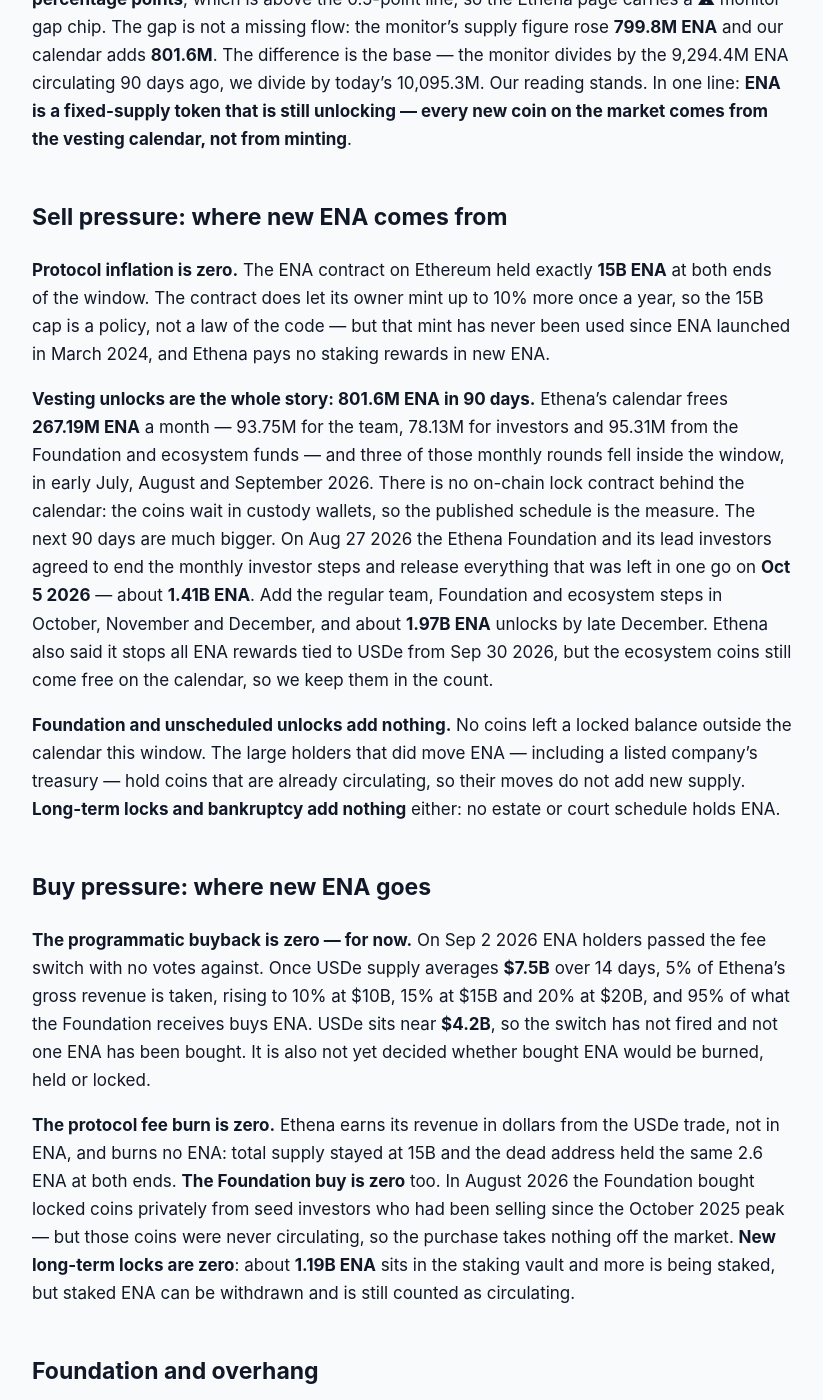
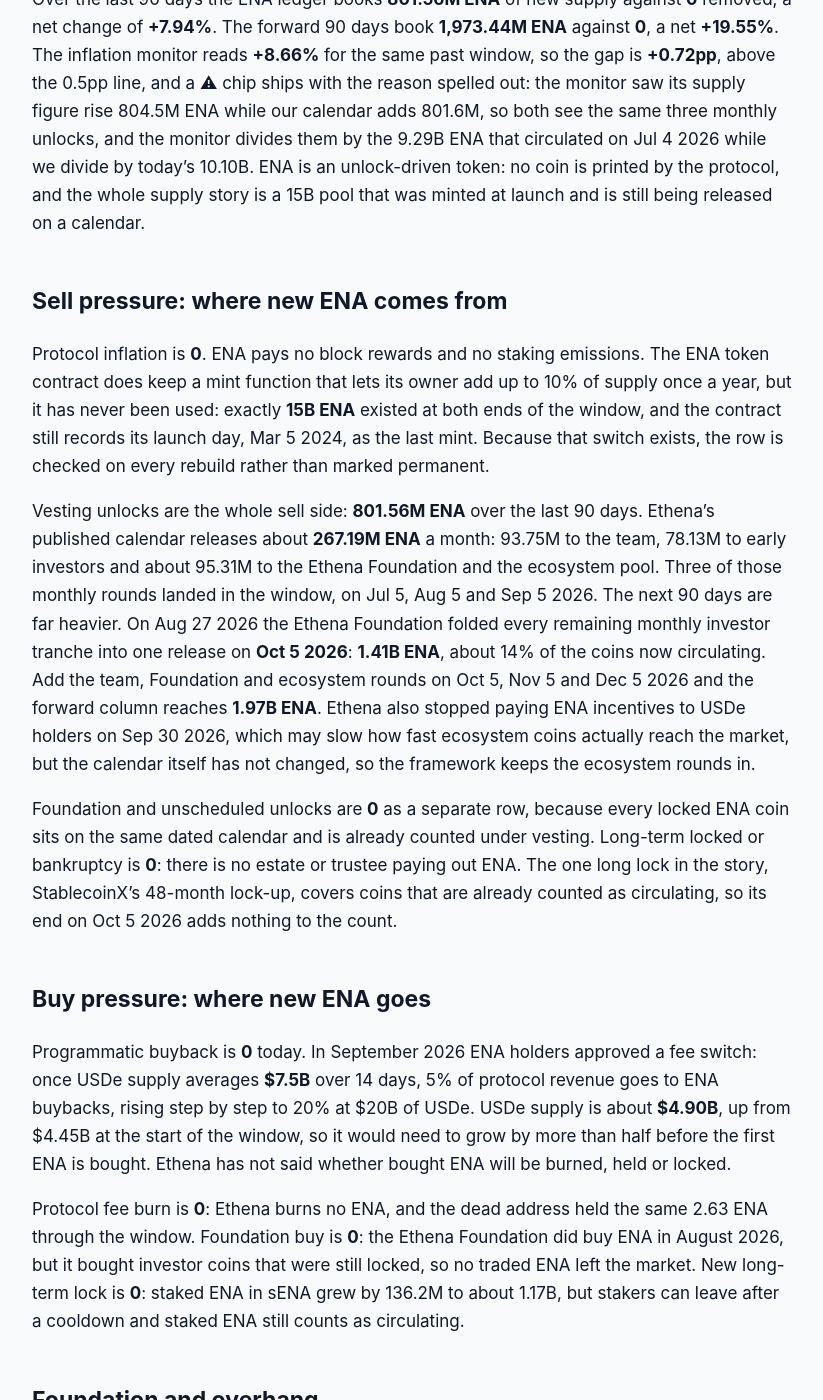
Before and after one commit to jeevansongmy-spec/mrnasdog-articles, a Jekyll site: the page built from crypto/ena-pressure-framework.md, in a window 1280 px wide and 1400 px high, scrolled down 529 px. Shown: the whole window, without its empty margins (228-1051 px from the left). Built offline with Jekyll 4.4.1, drawn with Linux system fonts in a browser that asks for light colours; some of the changed text lies outside the part shown.

Commit message:
publish: crypto/ena-pressure-framework

```diff
--- a/crypto/ena-pressure-framework.md
+++ b/crypto/ena-pressure-framework.md
@@ -1,6 +1,6 @@
 ---
-title:         "ENA Inflation Analysis · September 2026 · Supply growing · projected to keep growing"
-description:   "ENA supply is growing: Ethena mints nothing, but unlocks freed 801.6M ENA (+7.94%) in 90 days and about 1.97B (+19.55%) come next, 1.41B of it on Oct 5 2026."
+title:         "ENA Inflation Analysis · October 2026 · Supply growing · projected to keep growing"
+description:   "ENA supply is growing fast: 801.56M ENA unlocked in 90 days (+7.94%), and 1.41B investor coins unlock on Oct 5 2026 (+19.55% next). No buyback yet."
 canonical_url: "https://mrnasdog.com/research/ena/inflation"
 tags:          ["crypto", "ena", "ethena", "stablecoins"]
 published:     true
@@ -8,56 +8,50 @@ published:     true
 
 *Originally published at [https://mrnasdog.com/research/ena/inflation](https://mrnasdog.com/research/ena/inflation)*
 
-# ENA Inflation Analysis · September 2026 · Supply growing · projected to keep growing
+# ENA Inflation Analysis · October 2026 · Supply growing · projected to keep growing
 
-**ENA supply is growing fast, and the next 90 days are the heaviest yet.** Ethena mints no new ENA, but its unlock calendar released **801.6M ENA** in the last 90 days — **+7.94%** of the **10.10B** circulating — and about **1.97B ENA** comes free in the next 90, or **+19.55%**, because every remaining investor coin unlocks on **Oct 5 2026**. Nothing is bought back or burned yet: the ENA buyback voted in on Sep 2 2026 waits until USDe supply reaches **$7.5B**.
+The MrNasdog Pressure Framework reads ENA as a fast-growing supply: Ethena's vesting calendar released **801.56M ENA** in the last 90 days, a net **+7.94%** of the **10.10B** ENA in circulation, and the next 90 days bring about **1.97B ENA**, or **+19.55%**, because every remaining investor coin unlocks at once on **Oct 5 2026**. Nothing on the buy side offsets it yet: there is no fee burn, and the ENA buyback that holders approved in September 2026 only starts once USDe supply reaches **$7.5B**. The monitor reads **+8.66%**, a **0.72pp** gap that comes from dividing the same unlocks by an older, smaller base.
 
 ## The verdict, in one paragraph
 
-Over the 90 days to Sep 29 2026, ENA supply grew **+7.94%**, and the ledger projects **+19.55%** for the next 90 days. The monitor reads **+8.61%** for the same stretch, a gap of **0.67 percentage points**, which is above the 0.5-point line, so the Ethena page carries a ⚠ monitor gap chip. The gap is not a missing flow: the monitor's supply figure rose **799.8M ENA** and our calendar adds **801.6M**. The difference is the base — the monitor divides by the 9,294.4M ENA circulating 90 days ago, we divide by today's 10,095.3M. Our reading stands. In one line: **ENA is a fixed-supply token that is still unlocking — every new coin on the market comes from the vesting calendar, not from minting**.
+Over the last 90 days the ENA ledger books **801.56M ENA** of new supply against **0** removed, a net change of **+7.94%**. The forward 90 days book **1,973.44M ENA** against **0**, a net **+19.55%**. The inflation monitor reads **+8.66%** for the same past window, so the gap is **+0.72pp**, above the 0.5pp line, and a ⚠ chip ships with the reason spelled out: the monitor saw its supply figure rise 804.5M ENA while our calendar adds 801.6M, so both see the same three monthly unlocks, and the monitor divides them by the 9.29B ENA that circulated on Jul 4 2026 while we divide by today's 10.10B. ENA is an unlock-driven token: no coin is printed by the protocol, and the whole supply story is a 15B pool that was minted at launch and is still being released on a calendar.
 
 ## Sell pressure: where new ENA comes from
 
-**Protocol inflation is zero.** The ENA contract on Ethereum held exactly **15B ENA** at both ends of the window. The contract does let its owner mint up to 10% more once a year, so the 15B cap is a policy, not a law of the code — but that mint has never been used since ENA launched in March 2024, and Ethena pays no staking rewards in new ENA.
+Protocol inflation is **0**. ENA pays no block rewards and no staking emissions. The ENA token contract does keep a mint function that lets its owner add up to 10% of supply once a year, but it has never been used: exactly **15B ENA** existed at both ends of the window, and the contract still records its launch day, Mar 5 2024, as the last mint. Because that switch exists, the row is checked on every rebuild rather than marked permanent.
 
-**Vesting unlocks are the whole story: 801.6M ENA in 90 days.** Ethena's calendar frees **267.19M ENA** a month — 93.75M for the team, 78.13M for investors and 95.31M from the Foundation and ecosystem funds — and three of those monthly rounds fell inside the window, in early July, August and September 2026. There is no on-chain lock contract behind the calendar: the coins wait in custody wallets, so the published schedule is the measure. The next 90 days are much bigger. On Aug 27 2026 the Ethena Foundation and its lead investors agreed to end the monthly investor steps and release everything that was left in one go on **Oct 5 2026** — about **1.41B ENA**. Add the regular team, Foundation and ecosystem steps in October, November and December, and about **1.97B ENA** unlocks by late December. Ethena also said it stops all ENA rewards tied to USDe from Sep 30 2026, but the ecosystem coins still come free on the calendar, so we keep them in the count.
+Vesting unlocks are the whole sell side: **801.56M ENA** over the last 90 days. Ethena's published calendar releases about **267.19M ENA** a month: 93.75M to the team, 78.13M to early investors and about 95.31M to the Ethena Foundation and the ecosystem pool. Three of those monthly rounds landed in the window, on Jul 5, Aug 5 and Sep 5 2026. The next 90 days are far heavier. On Aug 27 2026 the Ethena Foundation folded every remaining monthly investor tranche into one release on **Oct 5 2026**: **1.41B ENA**, about 14% of the coins now circulating. Add the team, Foundation and ecosystem rounds on Oct 5, Nov 5 and Dec 5 2026 and the forward column reaches **1.97B ENA**. Ethena also stopped paying ENA incentives to USDe holders on Sep 30 2026, which may slow how fast ecosystem coins actually reach the market, but the calendar itself has not changed, so the framework keeps the ecosystem rounds in.
 
-**Foundation and unscheduled unlocks add nothing.** No coins left a locked balance outside the calendar this window. The large holders that did move ENA — including a listed company's treasury — hold coins that are already circulating, so their moves do not add new supply. **Long-term locks and bankruptcy add nothing** either: no estate or court schedule holds ENA.
+Foundation and unscheduled unlocks are **0** as a separate row, because every locked ENA coin sits on the same dated calendar and is already counted under vesting. Long-term locked or bankruptcy is **0**: there is no estate or trustee paying out ENA. The one long lock in the story, StablecoinX's 48-month lock-up, covers coins that are already counted as circulating, so its end on Oct 5 2026 adds nothing to the count.
 
 ## Buy pressure: where new ENA goes
 
-**The programmatic buyback is zero — for now.** On Sep 2 2026 ENA holders passed the fee switch with no votes against. Once USDe supply averages **$7.5B** over 14 days, 5% of Ethena's gross revenue is taken, rising to 10% at $10B, 15% at $15B and 20% at $20B, and 95% of what the Foundation receives buys ENA. USDe sits near **$4.2B**, so the switch has not fired and not one ENA has been bought. It is also not yet decided whether bought ENA would be burned, held or locked.
+Programmatic buyback is **0** today. In September 2026 ENA holders approved a fee switch: once USDe supply averages **$7.5B** over 14 days, 5% of protocol revenue goes to ENA buybacks, rising step by step to 20% at $20B of USDe. USDe supply is about **$4.90B**, up from $4.45B at the start of the window, so it would need to grow by more than half before the first ENA is bought. Ethena has not said whether bought ENA will be burned, held or locked.
 
-**The protocol fee burn is zero.** Ethena earns its revenue in dollars from the USDe trade, not in ENA, and burns no ENA: total supply stayed at 15B and the dead address held the same 2.6 ENA at both ends. **The Foundation buy is zero** too. In August 2026 the Foundation bought locked coins privately from seed investors who had been selling since the October 2025 peak — but those coins were never circulating, so the purchase takes nothing off the market. **New long-term locks are zero**: about **1.19B ENA** sits in the staking vault and more is being staked, but staked ENA can be withdrawn and is still counted as circulating.
+Protocol fee burn is **0**: Ethena burns no ENA, and the dead address held the same 2.63 ENA through the window. Foundation buy is **0**: the Ethena Foundation did buy ENA in August 2026, but it bought investor coins that were still locked, so no traded ENA left the market. New long-term lock is **0**: staked ENA in sENA grew by 136.2M to about 1.17B, but stakers can leave after a cooldown and staked ENA still counts as circulating.
 
 ## Foundation and overhang
 
-About **4.90B ENA** is still locked on the calendar: **1.69B** for the team, released at 93.75M a month until March 2028; **1.41B** for investors, all of it on Oct 5 2026; and **1.81B** for the Foundation and ecosystem funds, released at about 95.31M a month. We re-check this calendar every two weeks.
+The largest overhang is the locked pool itself: **4.90B ENA**, made of 1.69B for the team, 1.41B for investors and about 1.81B for the Ethena Foundation and ecosystem. After Oct 5 2026 the investor part is gone, and the rest keeps unlocking month by month into 2028. Part of the Oct 5 investor release goes to the Ethena Foundation itself, because it bought locked coins from early investors that had been selling; it has not disclosed how many coins, at what price or into which wallet, so that pile is tracked as opaque.
 
-Three holders sit on top of that. The Ethena Foundation will receive the investor coins it bought back in August on Oct 5 2026 — it has not said how many. StablecoinX, a Nasdaq-listed company built around Ethena, holds about **3.03B ENA** in three wallets; its lock-up ends on Oct 5 2026, but any sale still needs the Foundation's written consent, with five business days' notice and a right for the Foundation to buy first. And a project custody wallet holds about **1.26B ENA**. We read the wallets on-chain. If any of these balances falls between our checks, the outflow goes into the Foundation and unscheduled-unlock row at the next check.
+The second overhang is StablecoinX, a listed company controlled by Ethena's operating arm, which holds about **3.03B ENA** across three wallets that were funded on Jul 8 and Jul 9 2026 and have not moved since. Those coins already count as circulating, so they add nothing to the ledger, but its lock-up ends on Oct 5 2026; any sale still needs the Foundation's written consent and five business days' notice, during which the Foundation can buy the coins itself. The framework reads these wallets on every rebuild: if either the Foundation pile or the StablecoinX wallets start to fall between refreshes, that outflow is written into the Foundation row at the next refresh.
 
 ## How ENA compares to other DeFi governance tokens
 
-Most DeFi governance tokens fall into two groups. The first has a fixed supply that is fully or almost fully unlocked and a buyback already paid from real revenue, so supply shrinks or holds steady. The second is still vesting, and its circulating supply grows every month as team and investor coins come free. **ENA today is firmly in the second group**: no minting and no burn, but a calendar that adds **+7.94%** in one quarter and about **+19.55%** in the next.
+ENA sits in the class of DeFi governance tokens with a fixed minted supply and a long insider calendar. As with most DeFi governance tokens, the total was created at launch and the question is only how fast it is released. What sets ENA apart this quarter is the shape of the calendar: most tokens of this type thin out gradually, while Ethena chose to pull 18 months of investor unlocks into a single day. That removes the monthly overhang for good but makes the next 90 days one of the heaviest unlock windows among large tokens.
 
-What sets ENA apart is how the investor tail ends. Most vesting tokens let investor coins trickle out month by month until the last step. Ethena chose to pull the remaining 18 monthly steps into **one day**, after buying out the investors who were selling — a sharp one-time rise in supply in exchange for ending the monthly overhang. And unlike layer-1 coins that pay validators in new tokens, ENA's supply growth has a known end: the team steps finish in March 2028 and the Foundation steps in April 2028.
-
-On the buy side, ENA has a buyback on paper that is tied to the size of its stablecoin, not to the token price or to a fixed budget. That makes it easy to check — USDe supply is public — but it also means ENA holders get no buying at all while USDe stays below $7.5B. Tokens whose buybacks already run have a buyer every day; ENA does not yet.
+On the buy side ENA is behind DeFi protocols that already turn trading or lending revenue into regular token buybacks, where fee flows take real coins off the market every week. ENA has the vote but not the trigger: its buyback is tied to USDe size rather than to a fixed date, so it depends on the stablecoin growing by more than half. Compared with chains that pay validators in new coins, ENA has no issuance at all, so once the calendar ends in 2028 its supply would stop growing unless the owner uses the mint function.
 
 ## What to watch in the next 90 days
 
-**Oct 5 2026:** about 1.41B investor ENA unlocks at once, together with the monthly team, Foundation and ecosystem step — about **1.60B ENA** in one day. The same day StablecoinX's lock-up ends; watch whether the Foundation lets it sell any of its 3.03B ENA.
+**Oct 5 2026**: the last investor unlock, 1.41B ENA, plus the monthly team, Foundation and ecosystem round, about 1.60B ENA in one day. The same day StablecoinX's lock-up on about 3.03B ENA ends, and any of its sales must first be offered to the Foundation.
 
-**Nov 5 2026 and Dec 5 2026:** the regular monthly steps, about **189.1M ENA** each, now without any investor part.
+**Nov 5 2026** and **Dec 5 2026**: monthly rounds of about 189.06M ENA each for the team, Foundation and ecosystem. If the classifier's Nov 5 step comes in smaller after the end of USDe incentives, the ecosystem part will be cut at the next rebuild.
 
-**USDe supply:** the buyback switches on only after a 14-day average above $7.5B, up from about $4.2B. Ethena's new backing with tokenized stocks, announced on Sep 25 2026, is the main hope for growth. If the switch fires, the buyback row turns on.
-
-**The ecosystem fund:** ENA rewards for USDe end on Sep 30 2026. If the ecosystem coins stop coming free on the calendar as well, the next-90-day figure drops by about half a point for each month skipped.
+USDe supply: the buyback starts only at a 14-day average of **$7.5B**, against about $4.90B today. Also watch for any disclosure of how much ENA the Ethena Foundation bought from investors, and whether bought ENA will be burned, held or locked.
 
 ## Summary
 
-ENA supply grew **+7.94%** in the 90 days to Sep 29 2026 and is projected to grow about **+19.55%** in the next 90 — supply growing, projected to keep growing. Ethena mints no new ENA; all of the growth comes from its vesting calendar, which releases about 1.41B investor coins in one step on Oct 5 2026. Nothing buys ENA back yet: the buyback approved on Sep 2 2026 starts only when USDe reaches $7.5B. With 4.90B ENA still locked and a 15B cap the owner could lift by up to 10% a year, supply keeps rising until the calendar ends in 2028.
+The MrNasdog Pressure Framework reads ENA as supply growing and projected to keep growing: **+7.94%** over the last 90 days and about **+19.55%** over the next 90, all from Ethena's vesting calendar and none from new minting. The structural driver is the Oct 5 2026 release of every remaining investor coin, **1.41B ENA**, on top of monthly team, Foundation and ecosystem rounds. The key risk is that this wave meets no buyer, because the approved ENA buyback waits for USDe to reach $7.5B. The ceiling is fixed: ENA's supply cannot pass 15B unless the token owner uses its yearly mint, and after Oct 5 about 3.31B ENA remains locked on the calendar.
 
----
-
-*MrNasdog Pressure Framework analysis of ENA, Metric 1 — Inflation. Data + explanation only. Not financial advice. Checked Sep 29 2026.*
+*MrNasdog Pressure Framework analysis of ENA, Metric 1 — Inflation. Data + explanation only. Not financial advice. Checked Oct 2 2026.*
```
